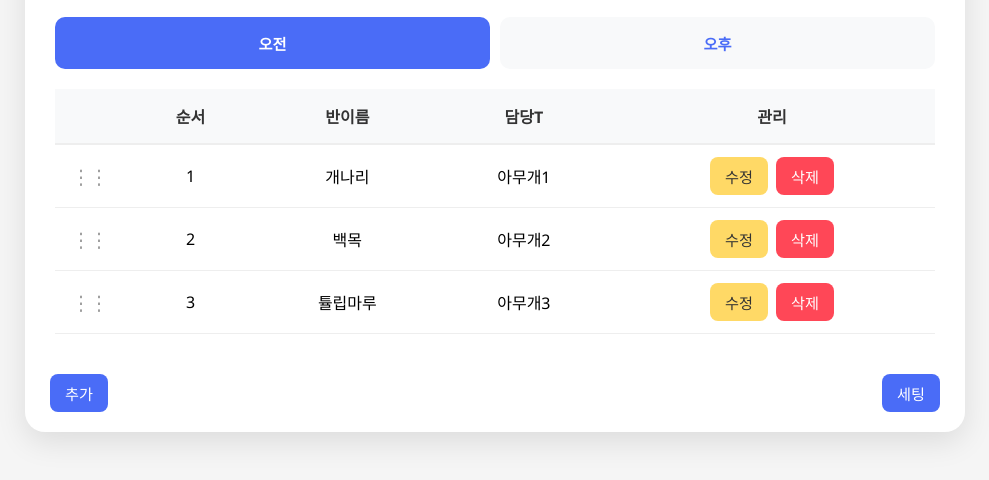
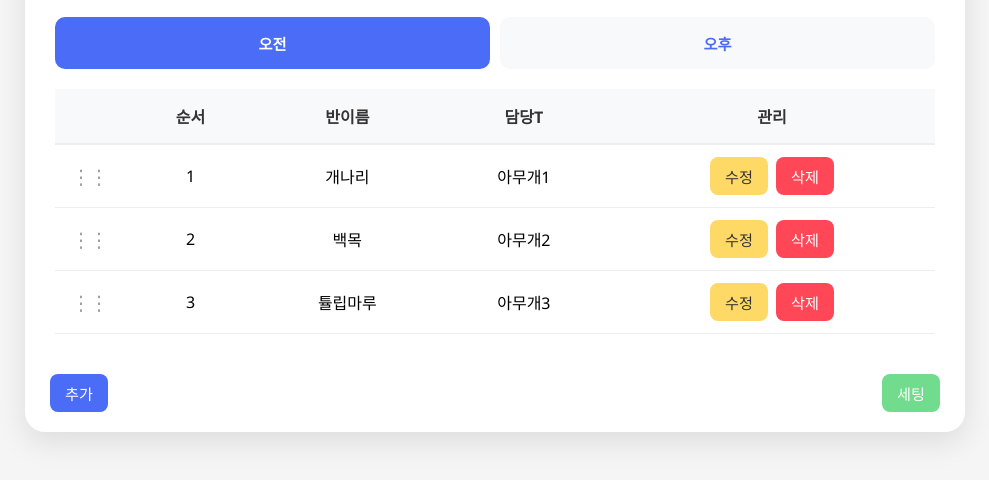
Before and after one commit to jaehoon8729/jCalendar, a plain HTML site: page page/rotationList.html in a window 1280 px wide. Shown: the part 144-624 px from the top of the page, without its empty margins (145-1134 px from the left). Drawn offline with Linux system fonts and the light colour scheme.

Commit message:
setbtn css 추가

```diff
--- a/css/rotationList.css
+++ b/css/rotationList.css
@@ -164,6 +164,16 @@ button:hover {
 
 .add-btn:hover {
     background: #3955d9;
+}
+
+.set-btn {
+    background: #71dc8e;
+    color: white;
+    margin-top: 10px;
+}
+
+.set-btn:hover {
+    background: #48a15d;
 }
 
 /* 모달 스타일 */
--- a/page/rotationList.html
+++ b/page/rotationList.html
@@ -100,7 +100,7 @@
 
             <div style="display: flex;justify-content: space-between;">
                 <button @click="openModal('afternoon')" class="add-btn" style="margin-left: 5px;">추가</button>
-                <button class="add-btn" style="margin-right: 5px;">세팅</button>
+                <button class="set-btn" style="margin-right: 5px;">세팅</button>
             </div>
         </div>
     </div>
```
